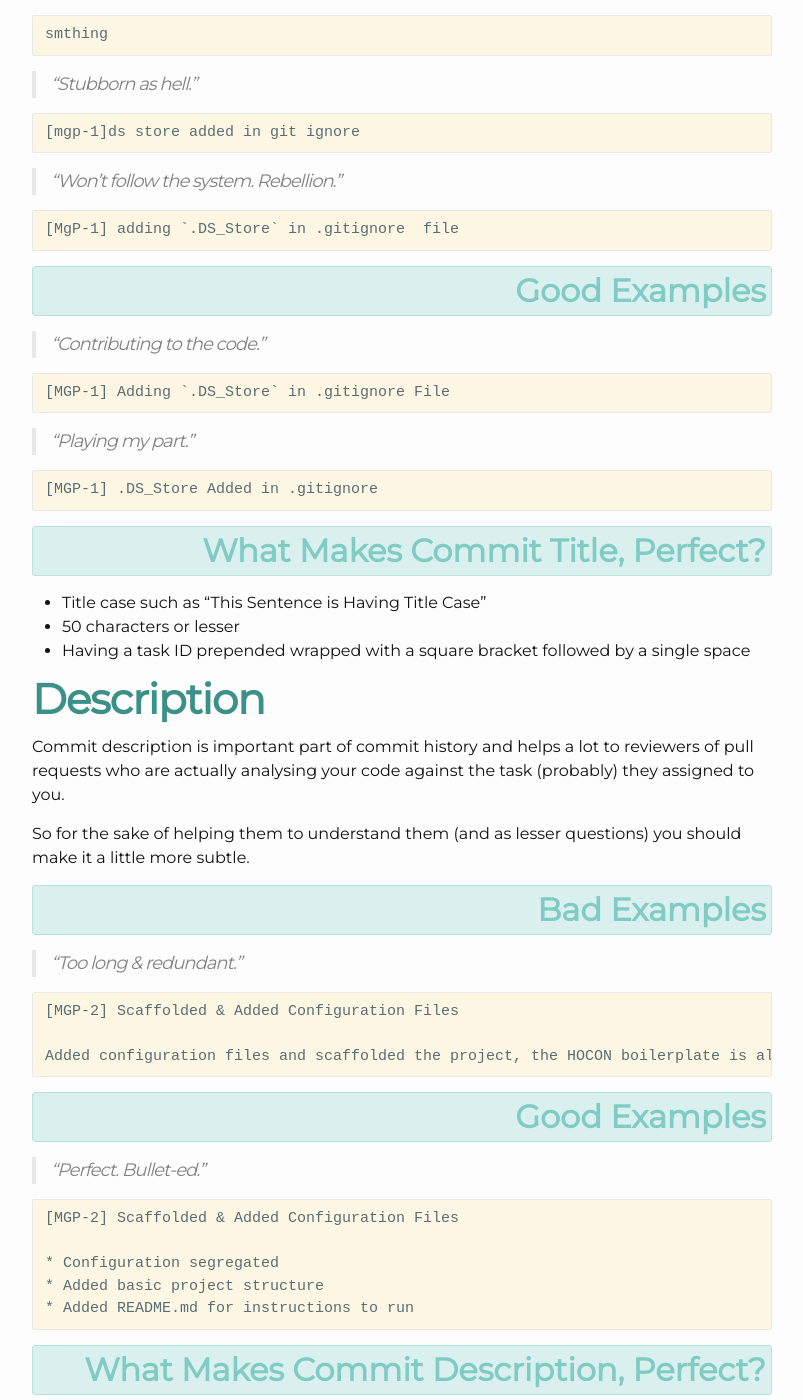
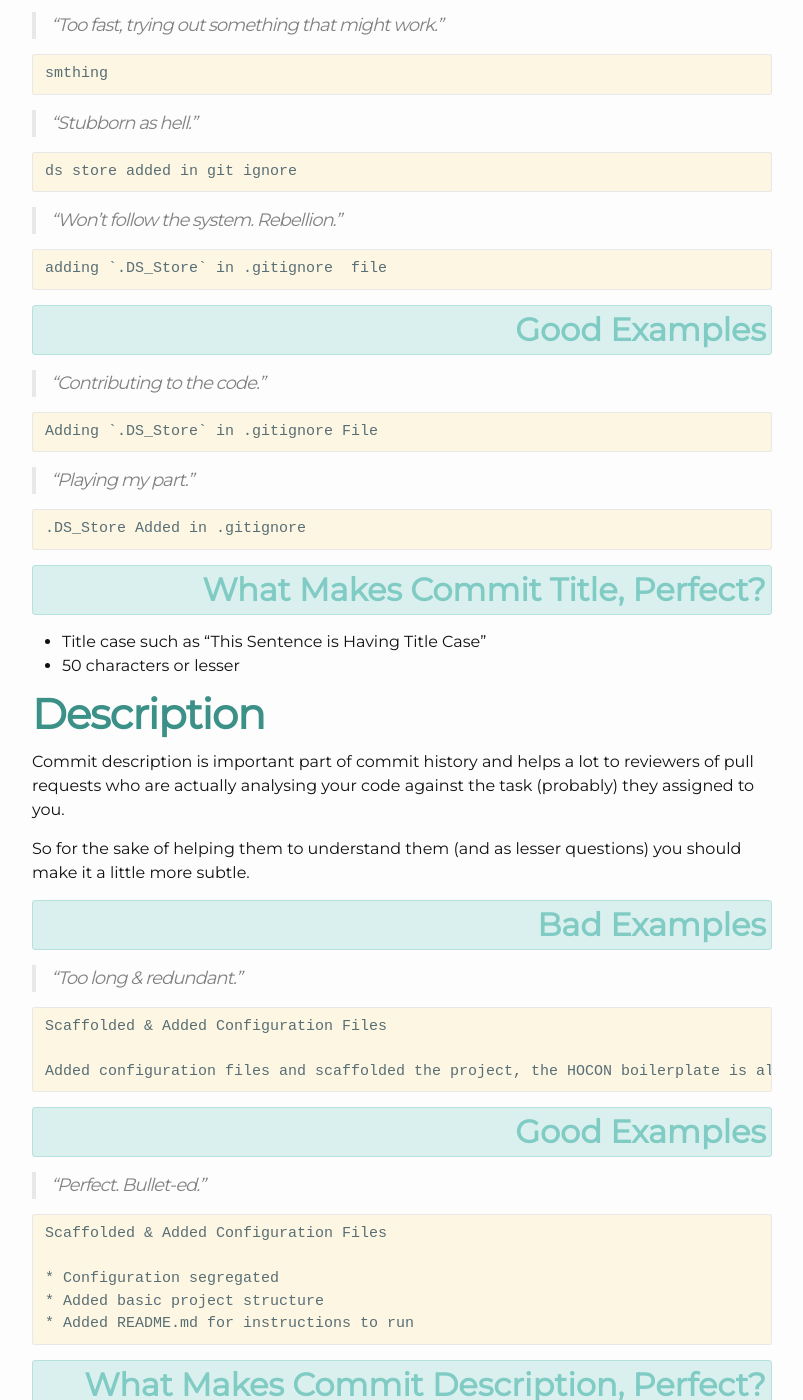
Before and after one commit to datumbrain/engineering, a Jekyll site: the page built from _posts/2020-03-26-commit-messages.md, in a window 1280 px wide and 1400 px high, scrolled down 1906 px. Shown: the whole window, without its empty margins (238-1041 px from the left). Built offline with Jekyll 4.4.1, drawn with Linux system fonts in a browser that asks for light colours; comment, search, counter and statistics services are not loaded; some of the changed text lies outside the part shown.

Commit message:
Updated the Commit Messages Post

````diff
--- a/_posts/2020-03-26-commit-messages.md
+++ b/_posts/2020-03-26-commit-messages.md
@@ -57,13 +58,13 @@ smthing
 > "Stubborn as hell."
 
 ```
-[mgp-1]ds store added in git ignore
+ds store added in git ignore
 ```
 
 > "Won't follow the system. Rebellion."
 
 ```
-[MgP-1] adding `.DS_Store` in .gitignore  file
+adding `.DS_Store` in .gitignore  file
 ```
 
 ## Good Examples
@@ -71,20 +72,19 @@ smthing
 > "Contributing to the code."
 
 ```
-[MGP-1] Adding `.DS_Store` in .gitignore File
+Adding `.DS_Store` in .gitignore File
 ```
 
 > "Playing my part."
 
 ```
-[MGP-1] .DS_Store Added in .gitignore
+.DS_Store Added in .gitignore
 ```
 
 ## What Makes Commit Title, Perfect?
 
 * Title case such as "This Sentence is Having Title Case"
 * 50 characters or lesser
-* Having a task ID prepended wrapped with a square bracket followed by a single space
 
 # Description
 
@@ -97,7 +97,7 @@ So for the sake of helping them to understand them (and as lesser questions) you
 > "Too long & redundant."
 
 ```
-[MGP-2] Scaffolded & Added Configuration Files
+Scaffolded & Added Configuration Files
 
 Added configuration files and scaffolded the project, the HOCON boilerplate is all removed from the configuration files. Then moved towards working on defining project architecture for rest of the code, folders and files - basically.
 ```
@@ -107,7 +107,7 @@ Added configuration files and scaffolded the project, the HOCON boilerplate is a
 > "Perfect. Bullet-ed."
 
 ```
-[MGP-2] Scaffolded & Added Configuration Files
+Scaffolded & Added Configuration Files
 
 * Configuration segregated
 * Added basic project structure
````
Also changed, not shown: other parts of _posts/2020-03-26-commit-messages.md (+2 -1 lines).
